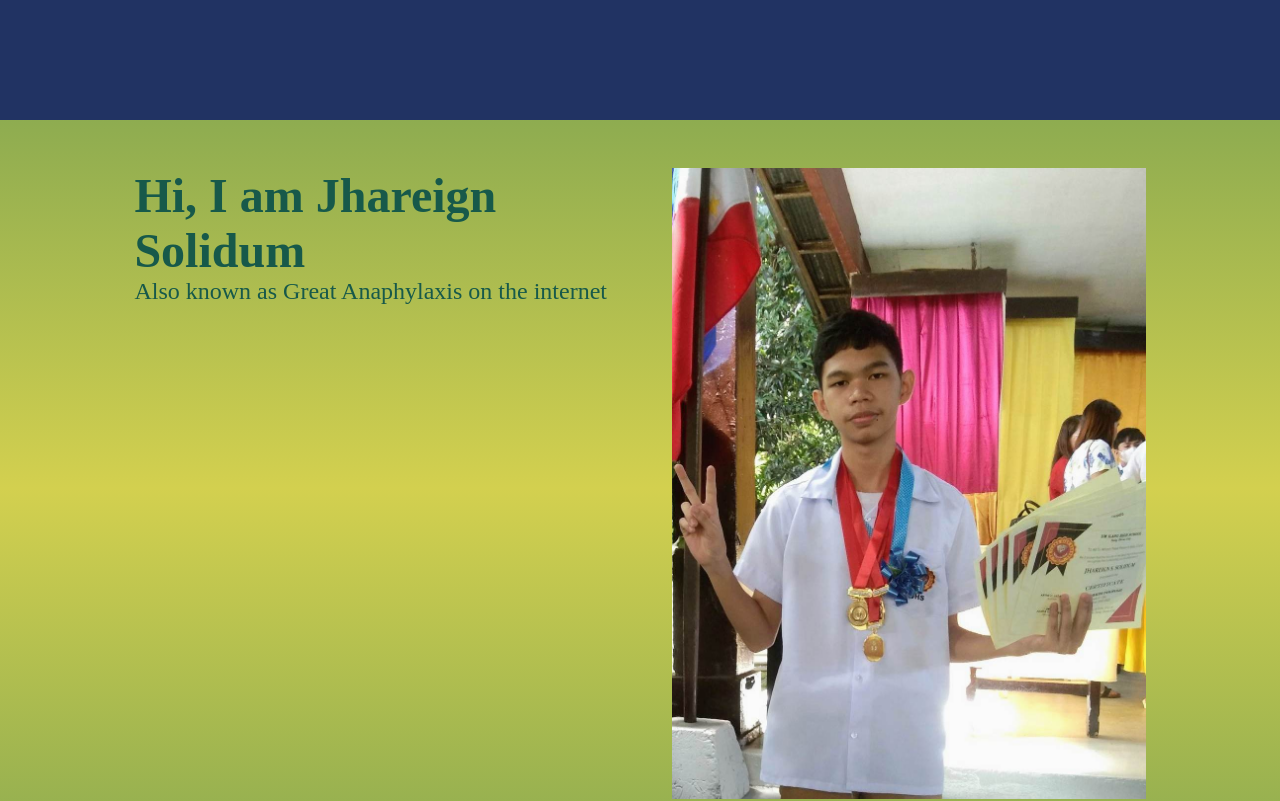
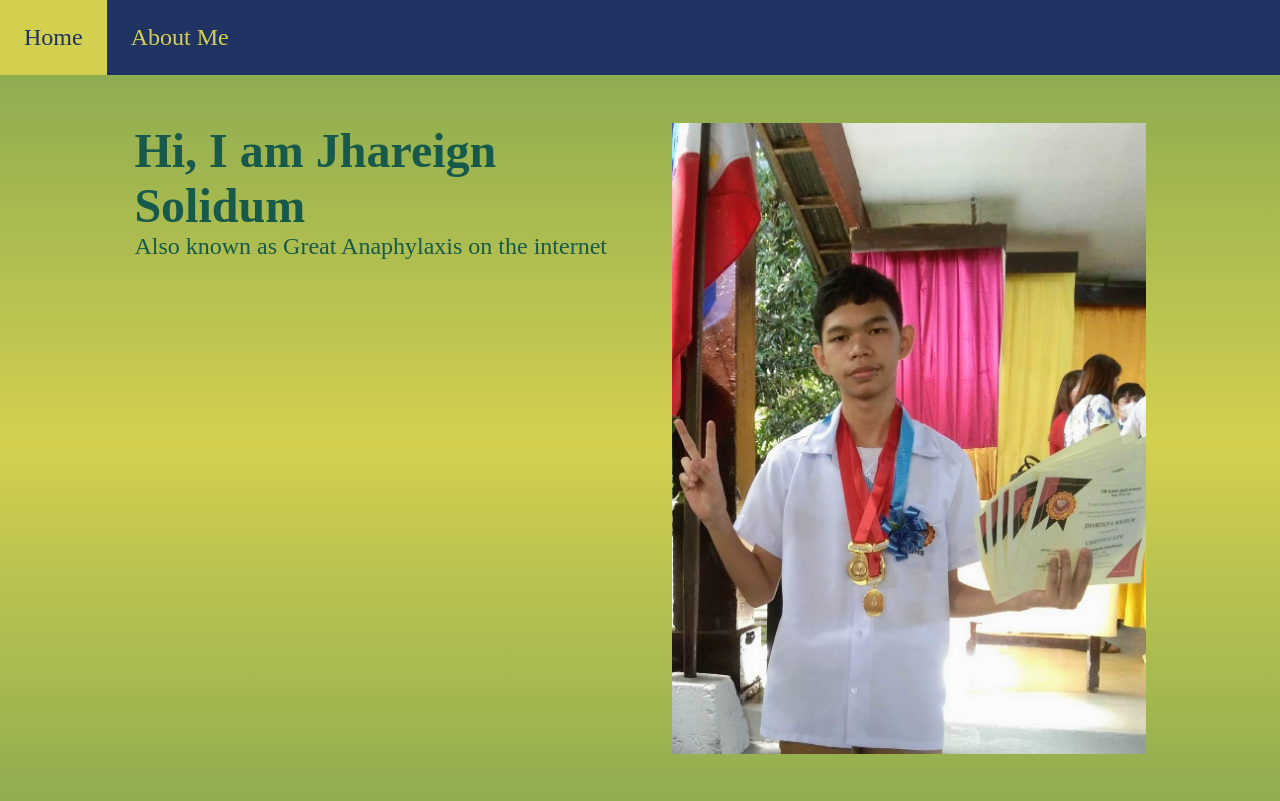
Before and after one commit to great-anaphylaxis/website-prototyper, a website: page index.html in a window 1280 px wide. Shown: the top 801 px of the page. Drawn offline with Linux system fonts and the light colour scheme.

Commit message:
navbar complete!!!!!

```diff
--- a/animation.js
+++ b/animation.js
@@ -1,3 +1,48 @@
+// scrolling
+let navbar = document.querySelector('header');
+let pastScrollPercent;
+let scrollPercent = getScrollPercent();
+
+function getScrollPercent() {
+    return ((document.documentElement.scrollTop || document.body.scrollTop) / ((document.documentElement.scrollHeight || document.body.scrollHeight) - document.documentElement.clientHeight)) * 100;
+}
+
+window.addEventListener('scroll', e => {
+    // get current scroll percent
+    scrollPercent = getScrollPercent();
+
+    // how much the scroll progress has changed since the past scroll
+    let scrollDelta = scrollPercent - pastScrollPercent;
+
+    // if no scroll
+    if (scrollDelta == 0) {
+
+    }
+
+    // if scrolling up
+    else if (scrollPercent > pastScrollPercent) {
+        // to avoid executing without actually scrolling
+        if (pastScrollPercent > 0) {
+            navbar.style.animation = "0.5s ease 0s 1 normal forwards running navbar1_hide";
+        }
+    }
+
+    // if scrolling down
+    else if (scrollPercent < pastScrollPercent) {
+        // to avoid executing without actually scrolling
+        if (pastScrollPercent > 0) {
+            navbar.style.animation = "0.5s ease 0s 1 normal forwards running navbar1_show";
+        }
+    }
+
+    // set the past scroll percent to current scroll percent
+    pastScrollPercent = scrollPercent;
+});
+
+
+
+
+
 // for advanced animations
 
 function addAnimation(element, className) {
--- a/index.html
+++ b/index.html
@@ -10,8 +10,9 @@
 <body>
 
     <header class="navbar1">
-        <nav>
-            <a></a>
+        <nav class="list">
+            <a class="item" href="/">Home</a>
+            <a class="item" href="/">About Me</a>
         </nav>
     </header>
 
--- a/style.css
+++ b/style.css
@@ -71,10 +71,34 @@
 .navbar1 {
     background-color: var(--color-quaternary);
     width: 100%;
-    height: 15vh;
     position: sticky;
     top: 0;
     z-index: 1000;
+}
+
+.navbar1 > nav.list {
+    height: 100%;
+
+    display: flex;
+}
+
+.navbar1 > nav.list > .item {
+    height: 100%;
+    font-size: 1.5em;
+
+    text-decoration: none;
+    color: var(--color-tertiary);
+
+    padding: 1em;
+    box-sizing: border-box;
+}
+
+/* responsiveness */
+@media (max-width: 768px) {
+    .navbar1 > nav.list > .item {
+        font-size: 1.25em;
+        padding: 0.75em;
+    }
 }
 
 /* effects */
@@ -83,28 +107,23 @@
         top: 0px;
     }
     100% {
-        top: -100px;
+        top: -12vh;
     }
 }
 
 @keyframes navbar1_show {
     0% {
-        top: -100px;
+        top: -12vh;
     }
     100% {
-        top: -0px;
+        top: 0px;
     }
 }
 
-.navbar1_hide {
-
+.navbar1 > nav.list > .item:hover {
+    color: var(--color-quaternary);
+    background-color: var(--color-tertiary);
 }
-
-.navbar1_show {
-
-}
-
-
 
 
 
```
